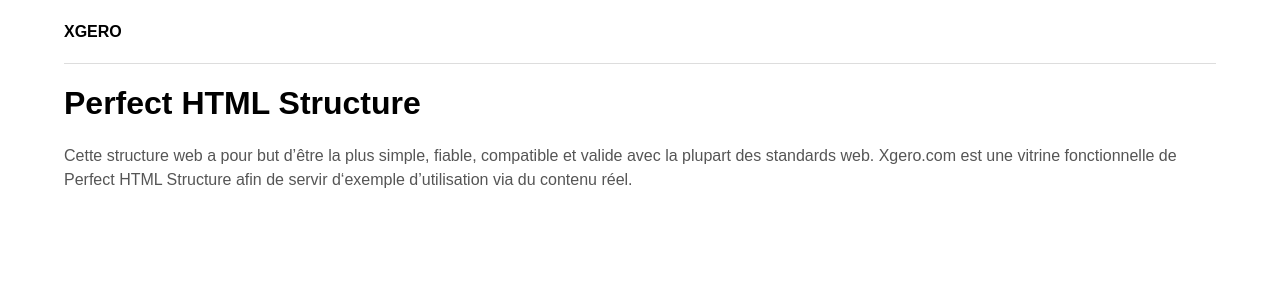
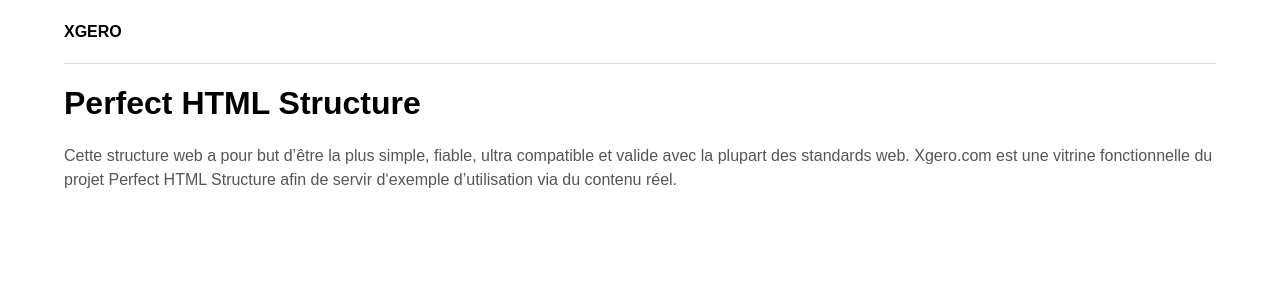
Before and after one commit to Xgero/Perfect-HTML-Structure, a PHP site: page / in a window 1280 px wide. Shown: the top 300 px of the page. Run offline with PHP 8.4, Linux system fonts and the light colour scheme.

Commit message:
Update index.php

```diff
--- a/index.php
+++ b/index.php
@@ -21,7 +21,8 @@
 
 		<div class="container">
 			<h1>Perfect HTML Structure</h1>
-			<p class="grey">Cette structure web a pour but d’être la plus simple, fiable, compatible et valide avec la plupart des standards web. Xgero.com est une vitrine fonctionnelle de Perfect HTML Structure afin de servir d‘exemple d’utilisation via du contenu réel. </p>
+			<p class="grey">Cette structure web a pour but d’être la plus simple, fiable, ultra compatible et valide avec la plupart des standards web.
+			Xgero.com est une vitrine fonctionnelle du projet Perfect HTML Structure afin de servir d‘exemple d’utilisation via du contenu réel. </p>
 		</div>
 
 	</body>
```
